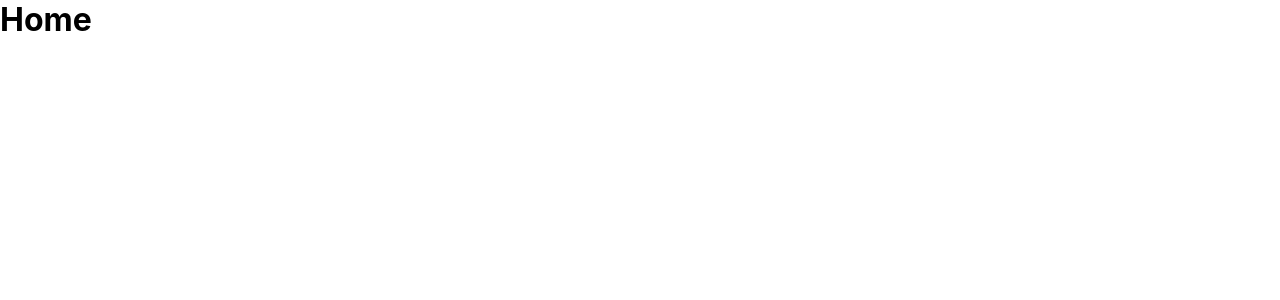
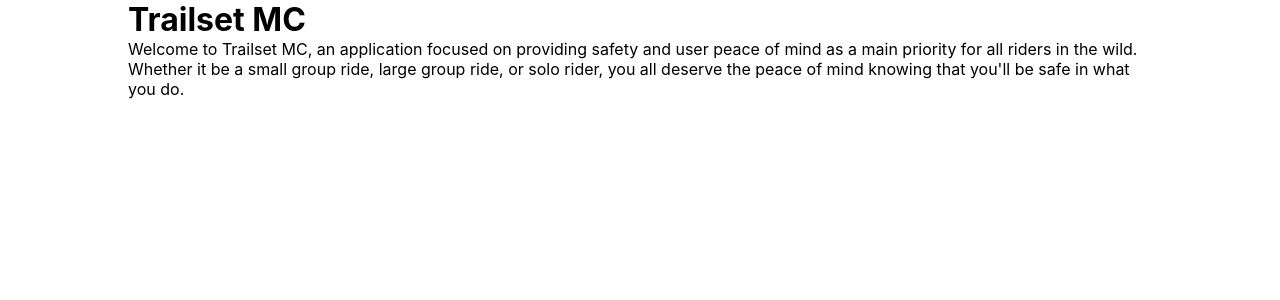
Before and after one commit to FonzMP/trailsetmc-node, a React (Create React App) app in the folder web/: page / in a window 1280 px wide. Shown: the top 300 px of the page. Built offline with nearby package versions, Linux system fonts and the light colour scheme.

Commit message:
inserted basic text for home page

```diff
--- a/web/src/App.js
+++ b/web/src/App.js
@@ -5,8 +5,9 @@ import './App.css';
 class App extends Component {
   render() {
     return (
-      <div>
-        <h1>Home</h1>
+      <div className="container">
+        <h1>Trailset MC</h1>
+        <p>Welcome to Trailset MC, an application focused on providing safety and user peace of mind as a main priority for all riders in the wild. Whether it be a small group ride, large group ride, or solo rider, you all deserve the peace of mind knowing that you'll be safe in what you do.</p>
       </div>
     );
   }
```
